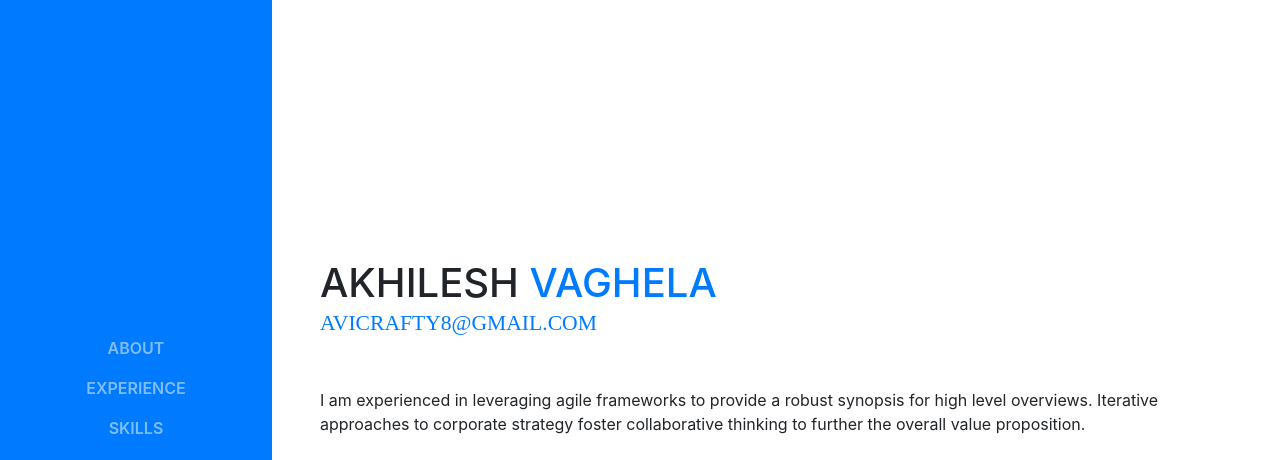
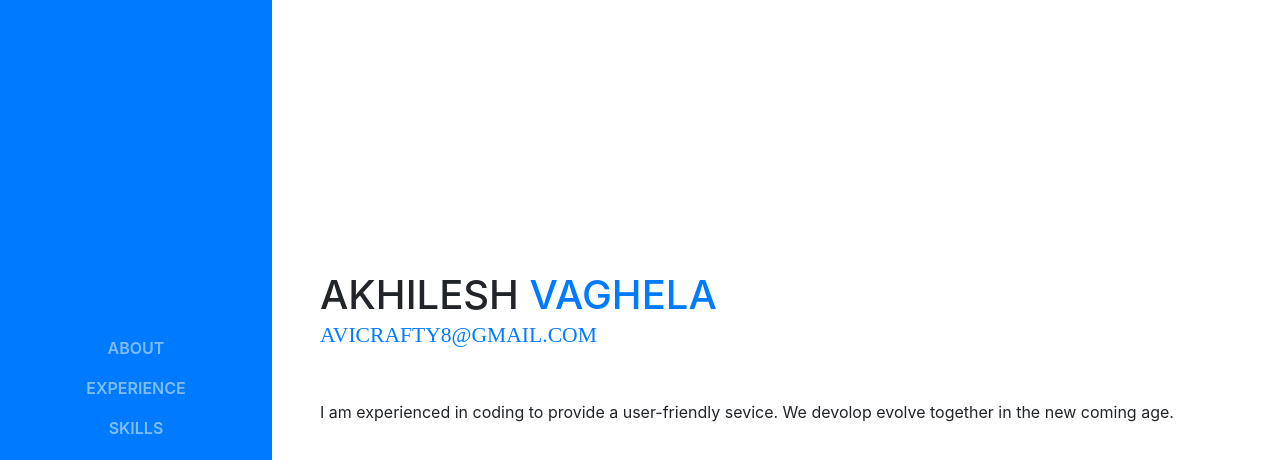
Before and after one commit to theavian/theavian.github.io, a website with bundled scripts: page index.html in a window 1280 px wide. Shown: the top 460 px of the page. Built offline with nearby package versions, Linux system fonts and the light colour scheme; a web font is replaced by a local one.

Commit message:
Update index.html

```diff
--- a/index.html
+++ b/index.html
@@ -64,7 +64,7 @@
           <div class="subheading mb-5">
             <a href="mailto:avicrafty8@gmail.com">avicrafty8@gmail.com</a>
           </div>
-          <p class="mb-5">I am experienced in leveraging agile frameworks to provide a robust synopsis for high level overviews. Iterative approaches to corporate strategy foster collaborative thinking to further the overall value proposition.</p>
+          <p class="mb-5">I am experienced in coding to provide a user-friendly sevice. We devolop evolve together in the new coming age.</p>
           <ul class="list-inline list-social-icons mb-0">
             <li class="list-inline-item">
               <a href="https://www.facebook.com/profile.php?id=100069108975300">
```
